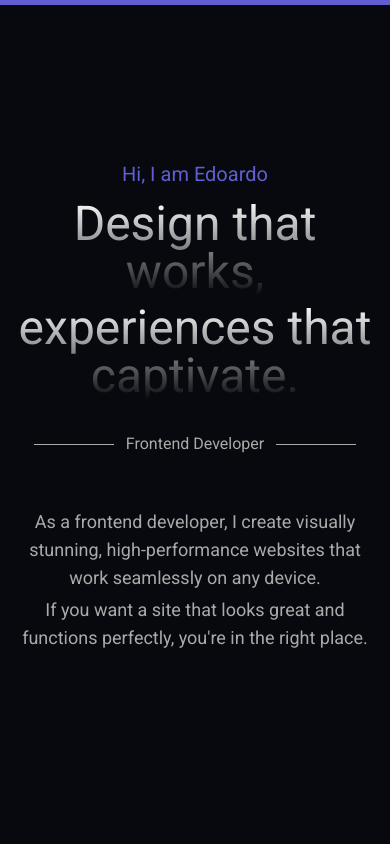
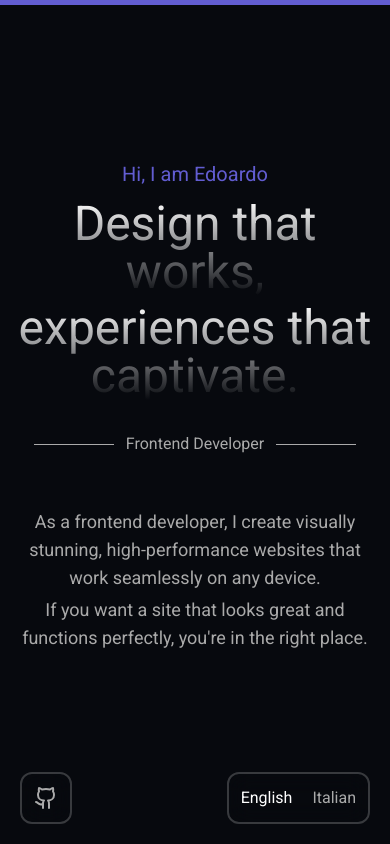
Before and after one commit to Edoo29/personal-portfolio, a React (Vite) app: page / in a window 390 px wide. Shown: the top 844 px of the page. Built offline with nearby package versions, Linux system fonts and the light colour scheme.

Commit message:
added a favicon and improved the navbar in mobile devices

```diff
--- a/index.html
+++ b/index.html
@@ -3,6 +3,7 @@
   <head>
     <meta charset="UTF-8" />
     <meta name="viewport" content="width=device-width, initial-scale=1.0" />
+    <link rel="icon" href="./logo.png" type="image/x-icon" />
     <meta
       name="description"
       content="My personal portfolio showcasing my skills in web development"
--- a/src/components/navbar.tsx
+++ b/src/components/navbar.tsx
@@ -72,6 +72,35 @@ function Navbar() {
             />
           </div>
         </nav>
+        <nav className="flex md:hidden text-[var(--color-shadows)]">
+          <a
+            href="https://github.com/Edoo29"
+            target="_blank"
+            rel="noreferrer"
+            title="My GitHub profile link"
+            className="flex gap-5 fixed left-0 bottom-0 mb-5 ml-5 p-3 border-glass rounded-xl backdrop-blur-md z-10 glowing-effect cursor-pointer"
+          >
+            <Github />
+          </a>
+          <div className="flex gap-5 fixed right-0 bottom-0 mb-5 mr-5 p-3 border-glass rounded-xl backdrop-blur-md z-10">
+            <Toggle
+              customOnClick={() => {
+                setItalian(!italian);
+                setEnglish(!english);
+              }}
+              customClass={english ? "text-white" : ""}
+              language="English"
+            />
+            <Toggle
+              customOnClick={() => {
+                setEnglish(!english);
+                setItalian(!italian);
+              }}
+              customClass={italian ? "text-white" : ""}
+              language="Italian"
+            />
+          </div>
+        </nav>
       </LoadAnimation>
     </>
   );
```
Also changed, not shown: public/logo.png (added).
